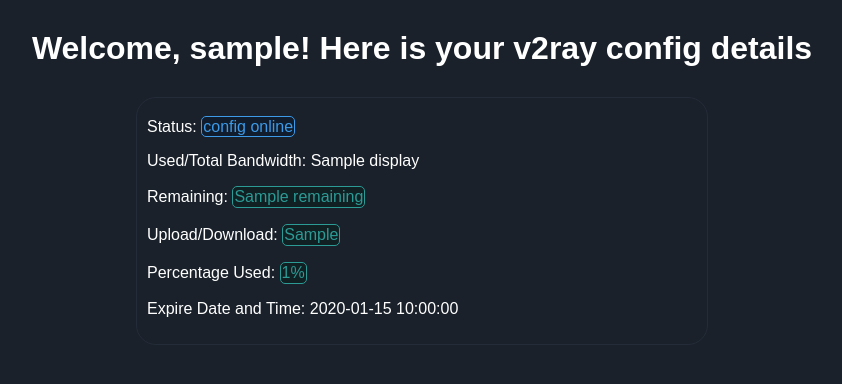
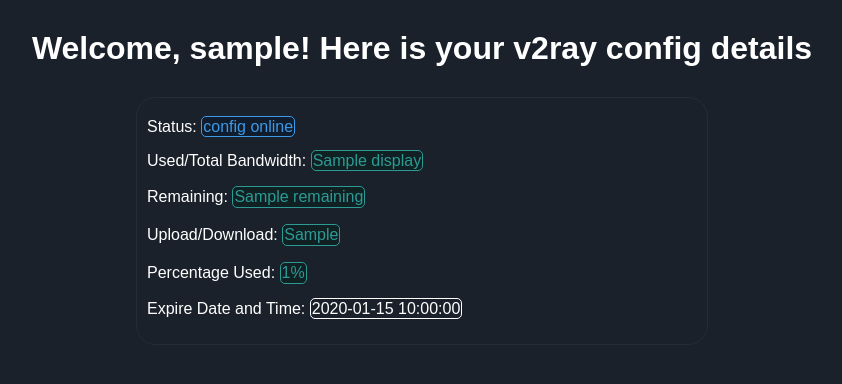
Before and after one commit to KingAshi/3x-ui-client-portal, a Flask app: template templates/index.html in a window 1280 px wide. Shown: the top 384 px of the page, without its empty margins (218-1060 px from the left). Run offline with Flask 3, Linux system fonts and the light colour scheme; the template is opened without the code that fills it: most values are stand-ins (such as "Sample title", 1, 10 or a date in 2020).

Commit message:
Update styles.css

```diff
--- a/static/styles.css
+++ b/static/styles.css
@@ -55,6 +55,42 @@
     border-color: red;
 }
 
+.usage {
+    padding: 1px;
+    border: 1px solid;
+    border-radius: 5px;
+}
+
+.usage.offline {
+    background-color: #112123;
+    color: #2c9a95;
+    border-color: #2c9a95;
+}
+
+.usage.online {
+    background-color: #2a1215;
+    color: red;
+    border-color: red;
+}
+
+.expiry {
+    padding: 1px;
+    border: 1px solid;
+    border-radius: 5px;
+}
+
+.expiry.valid {
+    background-color: #112123;
+    color: #2c9a95;
+    border-color: #2c9a95;
+}
+
+.expiry.expired {
+    background-color: #2a1215;
+    color: red;
+    border-color: red;
+}
+
 a {
     text-decoration: none;
     color: #2c9a95;
```
